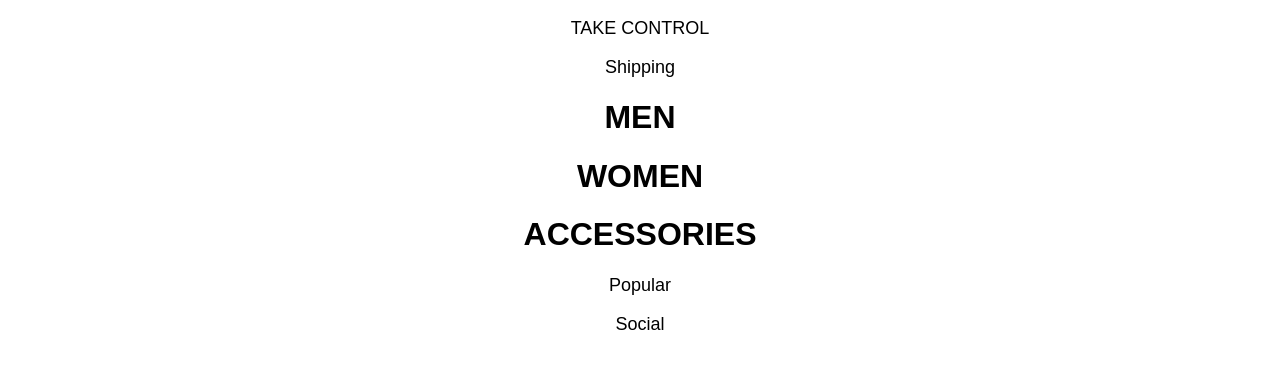
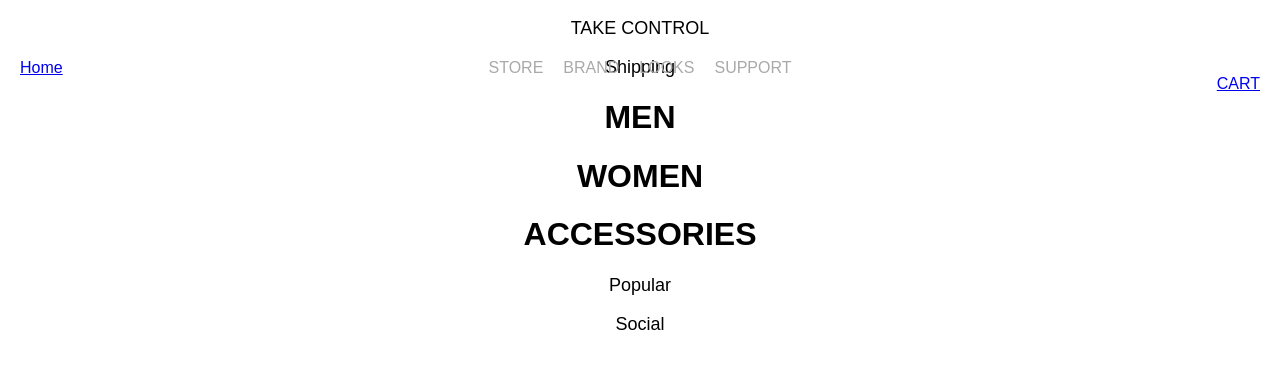
Before and after one commit to Alpha-DevMtn/alpha-clone, a React (Create React App) app in the folder alpha/: page /mens in a window 1280 px wide. Shown: the top 368 px of the page. Built offline with nearby package versions, Linux system fonts and the light colour scheme.

Commit message:
navbar with some views

```diff
--- /dev/null
+++ b/alpha/src/components/CartSlide.js
@@ -0,0 +1,16 @@
+import React, { Component } from 'react';
+
+
+class CartSlide extends Component {
+  render() {
+    return (
+      <div>
+        <p className="App-intro">
+          CartSlide
+        </p>
+      </div>
+    );
+  }
+}
+
+export default CartSlide;
--- /dev/null
+++ b/alpha/src/components/MenProducts.js
@@ -0,0 +1,57 @@
+import React, { Component } from 'react';
+import axios from 'axios';
+import Product from './Product';
+
+export function getClothes() {
+  return axios.get('http://practiceapi.devmounta.in/products')
+  .then(res=> res.data)
+}
+
+class MenProducts extends Component {
+  constructor() {
+    super();
+
+    this.state = {
+      maleProducts: []
+    }
+  }
+
+  render() {
+
+
+  const maleProducts = this.state.maleProducts.map((item, i) => {
+console.log('item: ', item);
+  return (
+    // <div key={i}>
+    //   <h1>{item.title}</h1>
+    //
+    // </div>
+    // <Link to={"clothes/" + item.name}>
+    <Product {...this.props} i={i} key={i} item={item} />
+    // </Link>
+    )
+  })
+
+    return (
+      <div>
+        <h1>Men Products</h1>
+        {maleProducts[0] ? maleProducts : <h1>Loading....</h1>}
+        <p>the end</p>
+      </div>
+
+    )
+  }
+
+
+  componentDidMount() {
+    getClothes().then(clothes => {
+      this.setState({
+        maleProducts: clothes
+      })
+    });
+  }
+
+}
+
+
+export default MenProducts
--- /dev/null
+++ b/alpha/src/components/Nav.js
@@ -0,0 +1,53 @@
+import React, { Component } from 'react';
+import { Link } from 'react-router';
+import '../styles/Nav.css';
+
+class Nav extends Component {
+  render(){
+    return (
+      <div>
+      <div className="nav-main">
+        <div className="nav-sub">
+        <div className="left"><Link to="/">Home</Link></div>
+        <div className="center">
+            <ul>
+              <li className="category">
+                <p className="main-link">STORE</p>
+                <div className="drop">
+                  <Link to="/mens"><p>MEN</p></Link>
+                  <Link to="/womens"><p>WOMEN</p></Link>
+                  <p>HEADWEAR 2</p>
+                  <p>KNITTED 3D 3</p>
+                </div>
+              </li>
+              <li className="category">
+                <p className="main-link">BRAND</p>
+                <div className="drop">
+                  <p>Link 1</p>
+                  <p>Link 2</p>
+                </div>
+              </li>
+              <li className="category">
+                <p className="main-link">LOOKS</p>
+              </li>
+              <li className="category">
+                <p className="main-link">SUPPORT</p>
+                <div className="drop">
+                  <p>Link 1</p>
+                  <p>Link 2</p>
+                </div>
+              </li>
+            </ul>
+        </div>
+        <div className="right"><Link to="/cart"><p>CART</p></Link></div>
+      </div>
+      </div>
+
+        {this.props.children}
+
+      </div>
+    )
+  }
+}
+
+export default Nav
--- /dev/null
+++ b/alpha/src/components/Product.js
@@ -0,0 +1,23 @@
+import React from 'react';
+
+const bord = {
+   borderStyle: 'solid',
+   width: '210px',
+   height: '310px',
+   margin: '10px',
+   float: 'left'
+}
+
+const imgStyle = {
+  width: '200px'
+}
+
+export default function Product(props) {
+  console.log('props.item: ', props.item);
+  return (
+    <div style={bord}>
+      <h2>{props.item.title}</h2>
+      <img src={props.item.image} alt="" style={imgStyle} />
+    </div>
+  )
+}
--- /dev/null
+++ b/alpha/src/components/WomenProducts.js
@@ -0,0 +1,31 @@
+import React, { Component } from 'react';
+
+class WomenProducts extends Component {
+  constructor() {
+    super();
+
+    this.state = {
+      femaleProducts: []
+    }
+  }
+
+  render() {
+
+    console.log('WomenProducts');
+    const femaleProducts = this.state.femaleProducts.map((item, i) => {
+    return (
+item
+      // <Link to={"femaleProducts/" + item.name}>
+      // <Item {...this.props} i={i} key={i} item={item} />
+      // </Link>
+    )
+  })
+    return (
+      <div>
+        <h1>Women Products</h1>
+      </div>
+    )
+  }
+}
+
+export default WomenProducts
--- a/alpha/src/index.js
+++ b/alpha/src/index.js
@@ -1,9 +1,24 @@
 import React from 'react';
 import ReactDOM from 'react-dom';
+import {Router, Route, hashHistory} from 'react-router';
+
 import App from './components/App';
 import './styles/index.css';
+import Nav from './components/Nav';
+import MenProducts from './components/MenProducts';
+import WomenProducts from './components/WomenProducts';
+import CartSlide from './components/CartSlide';
 
 ReactDOM.render(
-  <App />,
-  document.getElementById('root')
+
+  <Router history={hashHistory}>
+    <Route component={Nav}>
+      <Route path="/" component={App} />
+      <Route path="/mens" component={MenProducts} />
+      <Route path="/womens" component={WomenProducts} />
+      <Route path="/cart" component={CartSlide} />
+    </Route>
+  </Router>
+
+  , document.getElementById('root')
 );
--- /dev/null
+++ b/alpha/src/styles/Nav.css
@@ -0,0 +1,93 @@
+.nav-main {
+  /*background-color: blue;*/
+  color: grey;
+  width: 100%;
+  height: 100px;
+  line-height: 100px;
+  white-space: nowrap;
+  position: fixed;
+
+}
+
+.nav-sub {
+  width: 100%;
+  height: 100%;
+  position: relative;
+}
+
+.left {
+  /*background-color: red;*/
+  position: absolute;
+  top: 0;
+  left: 0;
+  padding: 0px 20px;
+
+  /*float: left;*/
+}
+
+.center {
+  /*background-color: green;*/
+  position: absolute;
+  top: 50%;
+  left: 50%;
+  transform: translate(-50%, -50%);
+
+}
+
+.right {
+  /*background-color: pink;*/
+  position: absolute;
+  top: 0;
+  right:0;
+  padding: 0px 20px;
+  /*float: left;*/
+}
+
+ul {
+    list-style-type: none;
+    margin: 0;
+    padding: 0;
+    overflow: hidden;
+    /*background-color: #fff;*/
+}
+
+li {
+    float: left;
+    padding: 0px 10px;
+}
+
+.main-link {
+    display: inline-block;
+    color: darkgrey;
+    text-align: center;
+    /*padding: 14px 16px;*/
+    text-decoration: none;
+}
+
+
+.category {
+    display: inline-block;
+}
+
+.drop {
+    display: none;
+    position: absolute;
+    background-color: #fff;
+    min-width: 160px;
+    z-index: 1;
+}
+
+
+.drop p {
+    color: black;
+    padding: 12px 16px;
+    text-decoration: none;
+    display: block;
+    text-align: left;
+}
+
+.drop p:hover {background-color: #fff}
+
+.category:hover .drop {
+    display: block;
+}
```
Also changed, not shown: alpha/package.json (+6 -1 lines), alpha/src/components/men-products.js (deleted, +0 -30 lines).
